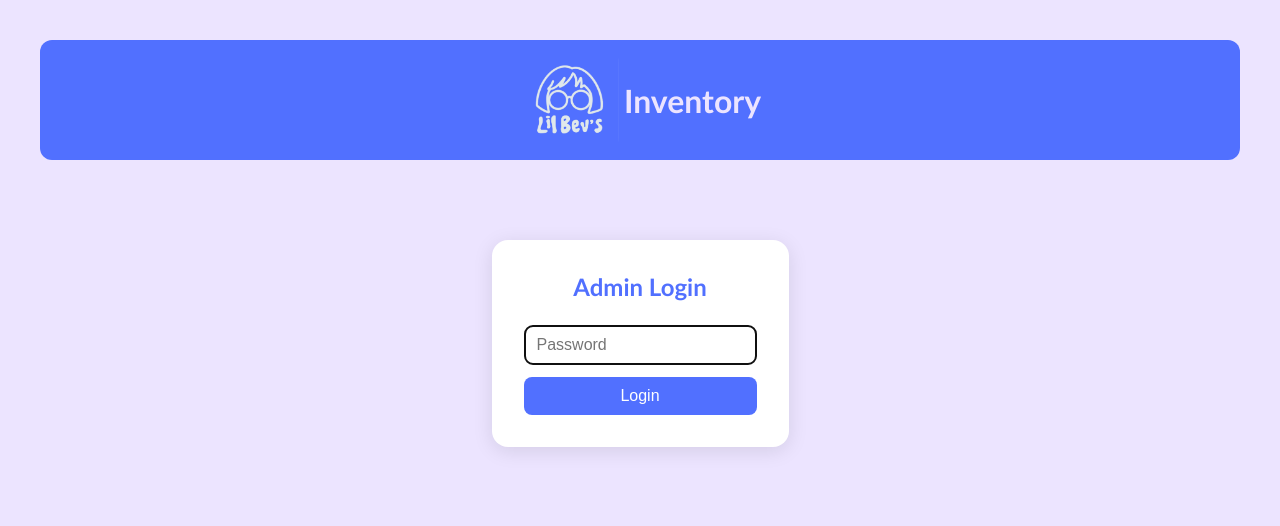
After one commit to rkipp/BottleInventory, a Flask app: page /login in a window 1280 px wide. The commit adds this page. Shown: the top 526 px of the page. Run offline with Flask 3, Linux system fonts and the light colour scheme.

Commit message:
login suppot

```diff
--- a/runFlask.py
+++ b/runFlask.py
@@ -1,16 +1,57 @@
-from flask import Flask, render_template, request, redirect, url_for
+import os
+from functools import wraps
+from flask import Flask, render_template, request, redirect, url_for, session
 from invManagement import Inventory
 import brewfather
 
 app = Flask(__name__)
+app.secret_key = os.environ.get("SECRET_KEY", "change-this-in-production")
+
 inv = Inventory()
+
+# Password is set via environment variable ADMIN_PASSWORD
+ADMIN_PASSWORD = os.environ.get("ADMIN_PASSWORD", "changeme")
 
 
 # ----------------------------------------------------------------------
-# Edit page — bulk inventory management
+# Auth helpers
+# ----------------------------------------------------------------------
+
+def login_required(f):
+    """Decorator that redirects to login if the user is not authenticated."""
+    @wraps(f)
+    def decorated(*args, **kwargs):
+        if not session.get("logged_in"):
+            return redirect(url_for("login", next=request.url))
+        return f(*args, **kwargs)
+    return decorated
+
+
+@app.route("/login", methods=["GET", "POST"])
+def login():
+    """Simple single-password login page."""
+    error = None
+    if request.method == "POST":
+        if request.form.get("password") == ADMIN_PASSWORD:
+            session["logged_in"] = True
+            next_url = request.args.get("next") or url_for("index")
+            return redirect(next_url)
+        error = "Incorrect password."
+    return render_template("login.html", error=error)
+
+
+@app.route("/logout")
+def logout():
+    session.clear()
+    return redirect(url_for("index"))
+
+
+# ----------------------------------------------------------------------
+# Edit page — bulk inventory management (protected)
 # ----------------------------------------------------------------------
 
 @app.route("/edit", methods=["GET", "POST"])
+@login_required
 def edit_inventory():
     """Display and handle the bulk inventory edit table.
 
@@ -43,18 +84,16 @@ def edit_inventory():
 def index():
     """Home page showing grouped inventory, fermenter status, and bottling helper.
 
-    POST actions:
-        update — sync Brewfather batches and auto-empty archived bottles.
-        add    — add new bottles (empty or filled).
-        fill   — mark empty bottles as filled with a specific beer.
-        empty  — mark filled bottles as empty.
-        remove — remove bottles from inventory entirely.
+    GET:  Public — anyone can view.
+    POST: Protected — requires login. Actions: update, add, fill, empty, remove.
     """
     if request.method == "POST":
+        if not session.get("logged_in"):
+            return redirect(url_for("login", next=url_for("index")))
+
         action = request.form["action"]
 
         if action == "update":
-            # Read active names before updating so we have the pre-update state
             active_names = (
                 brewfather.get_batches()["name"].to_list()
                 + brewfather.get_whats_fermenting()["name"].to_list()
@@ -87,7 +126,6 @@ def index():
     batches_df  = brewfather.get_batches()
     batches     = batches_df["name"].to_list()
 
-    # Per-beer display info (ABV, style, SRM colour)
     batch_info = {
         row["name"]: {
             "abv":   row["measuredAbv"],
@@ -97,7 +135,6 @@ def index():
         for row in batches_df.to_dicts()
     }
 
-    # Fermenting vessels for the right-column display
     fermenting_df   = brewfather.get_whats_fermenting()
     fermenting_list = [
         {"name": row["name"], "color": brewfather.srm_to_hex(row.get("estimatedColor"))}
@@ -105,7 +142,6 @@ def index():
     ]
     fermenting = fermenting_list if fermenting_list else False
 
-    # Bottling helper data: all owned sizes (excl. kegs) and empty counts per size
     all_inventory    = inv.get_inventory()
     all_bottle_sizes = sorted(
         {item["BottleSize"] for item in all_inventory if item["BottleSize"] != 320},
@@ -127,6 +163,7 @@ def index():
         empty_capacity=inv.calculate_empty_capacity(),
         all_bottle_sizes=all_bottle_sizes,
         empty_by_size=empty_by_size,
+        logged_in=session.get("logged_in", False),
     )
 
 
@@ -136,21 +173,15 @@ def index():
 
 @app.route("/bjcp")
 def bjcp():
-    """Display the BJCP style guide with search, filtering, and inventory cross-reference.
-
-    Optional query param:
-        style — style_id to highlight and scroll to on load (e.g. ?style=14B)
-    """
+    """Display the BJCP style guide with search, filtering, and inventory cross-reference."""
     import json
 
     with open('./Data/bjcp_styleguide-2021.json') as f:
         styles = json.load(f)['beerjson']['styles']
 
     categories = sorted(set(s['category'] for s in styles))
+    highlight  = request.args.get('style', '')
 
-    highlight = request.args.get('style', '')
-
-    # Map style name → list of beer names with bottle counts for the modal
     inventory_by_style = {}
     for item in inv.group_inventory():
         info = brewfather.get_batches().filter(
@@ -160,11 +191,10 @@ def bjcp():
         if style:
             if style not in inventory_by_style:
                 inventory_by_style[style] = []
-            total = sum(b['qty'] for b in item['bottles'])
+            total  = sum(b['qty'] for b in item['bottles'])
             is_keg = all(b['size'] == 320 for b in item['bottles'])
             inventory_by_style[style].append({'name': item['name'], 'total': total, 'is_keg': is_keg})
 
-    # Cross-reference with current inventory styles for "In your inventory" badge
     inventory_styles = set(inventory_by_style.keys())
 
     return render_template(
@@ -178,6 +208,10 @@ def bjcp():
     )
 
 
+# ----------------------------------------------------------------------
+# Off-Flavors Reference
+# ----------------------------------------------------------------------
+
 @app.route("/offflavors")
 def offflavors():
     """Static off-flavors reference page for use during judging."""
--- /dev/null
+++ b/templates/login.html
@@ -0,0 +1,70 @@
+<!DOCTYPE html>
+<html lang="en">
+<head>
+    <meta charset="UTF-8">
+    <meta name="viewport" content="width=device-width, initial-scale=1.0">
+    <title>Login</title>
+    <link rel="stylesheet" type="text/css" href="{{ url_for('static', filename='style.css') }}">
+    <style>
+        .login-wrap {
+            max-width: 360px;
+            margin: 60px auto;
+            background: white;
+            border-radius: 16px;
+            padding: 32px;
+            box-shadow: 0 4px 20px rgba(0,0,0,0.1);
+        }
+        .login-wrap h2 {
+            text-align: center;
+            color: var(--tertiary-color);
+            margin: 0 0 24px 0;
+        }
+        .login-wrap input[type="password"] {
+            width: 100%;
+            padding: 10px 12px;
+            border: 1px solid #ddd;
+            border-radius: 8px;
+            font-size: 16px;
+            box-sizing: border-box;
+            margin-bottom: 12px;
+            color: var(--tertiary-color);
+        }
+        .login-wrap button {
+            width: 100%;
+            padding: 10px;
+            background-color: var(--tertiary-color);
+            color: white;
+            border: none;
+            border-radius: 8px;
+            font-size: 16px;
+            cursor: pointer;
+        }
+        .login-wrap button:hover { opacity: 0.85; }
+        .login-error {
+            color: var(--primary-color);
+            font-size: 13px;
+            text-align: center;
+            margin-bottom: 10px;
+        }
+    </style>
+</head>
+<body>
+    <header>
+        <div class="center-group">
+            <img src="{{ url_for('static', filename='logo.jpeg') }}" alt="Logo" class="logo">
+            <h1>Inventory</h1>
+        </div>
+    </header>
+
+    <div class="login-wrap">
+        <h2>Admin Login</h2>
+        {% if error %}
+        <div class="login-error">{{ error }}</div>
+        {% endif %}
+        <form method="POST">
+            <input type="password" name="password" placeholder="Password" autofocus>
+            <button type="submit">Login</button>
+        </form>
+    </div>
+</body>
+</html>
```
Also changed, not shown: templates/index.html (+11 -2 lines).
